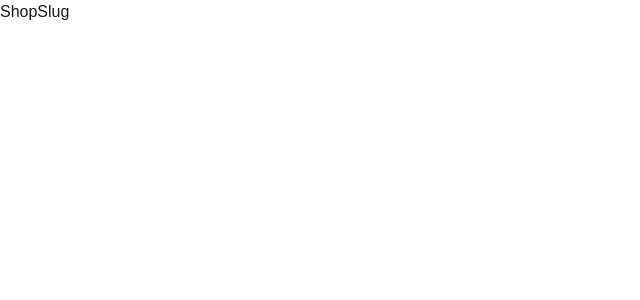
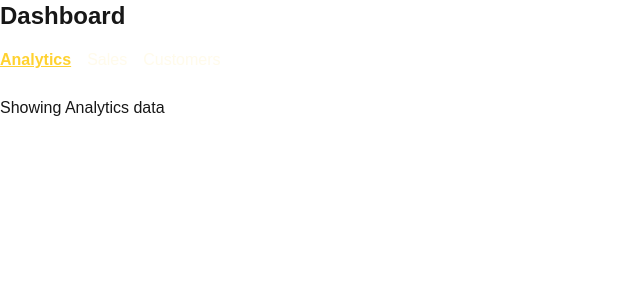
Before and after one commit to Yuvrajsinghko/Nextjs-2026, a Next.js app in the folder module-1-basics/: page /shop/dashboard in a window 1280 px wide. Shown: the top 300 px of the page, without its empty margins (0-640 px from the left). Built offline with nearby package versions, Linux system fonts and the light colour scheme.

Commit message:
practiced usePathname and useSearchname hooks

```diff
--- /dev/null
+++ b/module-1-basics/app/shop/[slug]/[item]/page.jsx
@@ -0,0 +1,14 @@
+"use client";
+import { usePathname } from 'next/navigation';
+import React from 'react'
+
+const ShopItem = () => {
+    const path = usePathname();
+    console.log(path);
+
+  return (
+    <div className="text-3xl">Current Path:{path}</div>
+  )
+}
+
+export default ShopItem
--- a/module-1-basics/app/shop/[slug]/page.jsx
+++ b/module-1-basics/app/shop/[slug]/page.jsx
@@ -5,7 +5,6 @@ import React from 'react'
 
 const ShopSlug = () => {
     const params = useParams();
-    console.log(params);
 
   return (
     <div>ShopSlug</div>
--- /dev/null
+++ b/module-1-basics/app/shop/customers/page.jsx
@@ -0,0 +1,9 @@
+import React from 'react'
+
+const Customers = () => {
+  return (
+    <div>Customers</div>
+  )
+}
+
+export default Customers
--- /dev/null
+++ b/module-1-basics/app/shop/dashboard/page.jsx
@@ -0,0 +1,50 @@
+"use client";
+import Link from "next/link";
+import { useSearchParams } from "next/navigation";
+import React from "react";
+
+const Dashboard = () => {
+    const searchParams = useSearchParams();
+  const tab = searchParams.get("tab")||"analytics";
+
+
+  return (
+    <div>
+      <h1 className="text-2xl font-bold mb-4">Dashboard</h1>
+      <div className="flex gap-4 mb-6">
+        <Link
+          href={"/shop/dashboard?tab=analytics"}
+          className={
+            tab === "analytics"
+              ? "font-bold underline text-amber-300"
+              : "font-medium text-amber-50"
+          }
+        >Analytics</Link>
+        <Link
+          href={"/shop/dashboard?tab=sales"}
+          className={
+            tab === "sales"
+              ? "font-bold underline text-amber-300"
+              : "font-medium text-amber-50"
+          }
+        >Sales</Link>
+        <Link
+          href={"/shop/dashboard?tab=customers"}
+          className={
+            tab === "customers"
+              ? "font-bold underline text-amber-300"
+              : "font-medium text-amber-50"
+          }
+        >Customers</Link>
+      </div>
+      <div>
+        {tab==="analytics" && (<h2>Showing Analytics data</h2>)}
+        {tab==="sales" && (<h2>Showing Sales data</h2>)}
+        {tab==="customers" && (<h2>Showing customers data</h2>)}
+
+      </div>
+    </div>
+  );
+};
+
+export default Dashboard;
--- /dev/null
+++ b/module-1-basics/app/shop/sales/page.jsx
@@ -0,0 +1,9 @@
+import React from 'react'
+
+const Sales = () => {
+  return (
+    <div>Sales</div>
+  )
+}
+
+export default Sales
```
